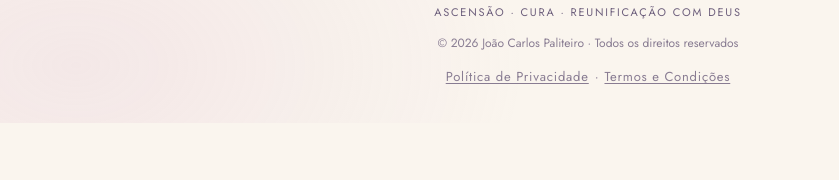
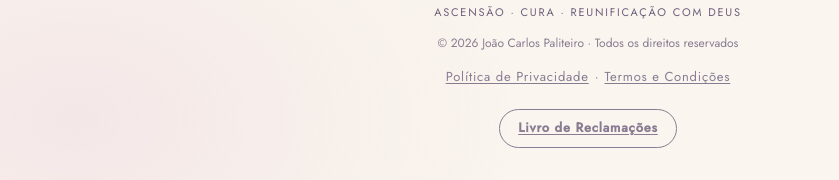
Before and after one commit to JCPaliteiro/links, a plain HTML site: page index.html in a window 1280 px wide. Shown: the part 1029-1209 px from the top of the page, without its empty margins (52-891 px from the left). Before the commit the page ends 1152 px from the top, so only its background shows below. Drawn offline with nearby package versions, Linux system fonts and the light colour scheme.

Commit message:
Rodapé: ligação visível ao Livro de Reclamações
Co-Authored-By: Claude Sonnet 5.5 <noreply@anthropic.com>
Claude-Session: https://claude.ai/code/session_01V5hGCvGbxnckHtRa9bst1p

```diff
--- a/index.html
+++ b/index.html
@@ -139,7 +139,7 @@ footer a{color:var(--gold);text-decoration:none;letter-spacing:.06em}
   <div class="palavras">ASCENSÃO · CURA · REUNIFICAÇÃO COM DEUS</div>
   <footer>
     © 2026 João Carlos Paliteiro · Todos os direitos reservados
-    <p class="legal"><a href="https://www.joaopaliteiro.com/portugu%C3%AAs/pol%C3%ADtica-de-privacidade" target="_blank" rel="noopener">Política de Privacidade</a> · <a href="https://www.joaopaliteiro.com/portugu%C3%AAs/termos-e-condi%C3%A7oes" target="_blank" rel="noopener">Termos e Condições</a></p>
+    <p class="legal"><a href="https://www.joaopaliteiro.com/portugu%C3%AAs/pol%C3%ADtica-de-privacidade" target="_blank" rel="noopener">Política de Privacidade</a> · <a href="https://www.joaopaliteiro.com/portugu%C3%AAs/termos-e-condi%C3%A7oes" target="_blank" rel="noopener">Termos e Condições</a></p><p class="legal"><a href="https://www.livroreclamacoes.pt/inicio" target="_blank" rel="noopener" style="display:inline-block;margin-top:6px;padding:8px 18px;border:1px solid currentColor;border-radius:999px;font-weight:600">Livro de Reclamações</a></p>
 </footer>
 </main>
 <script>
```
